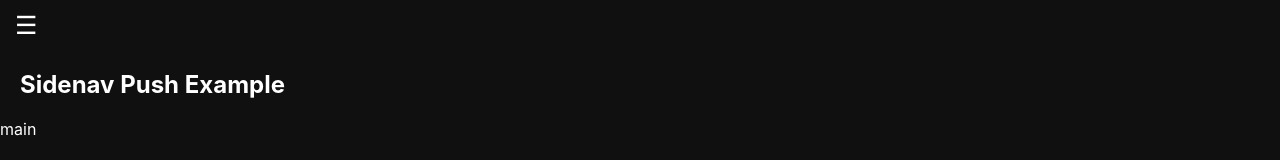
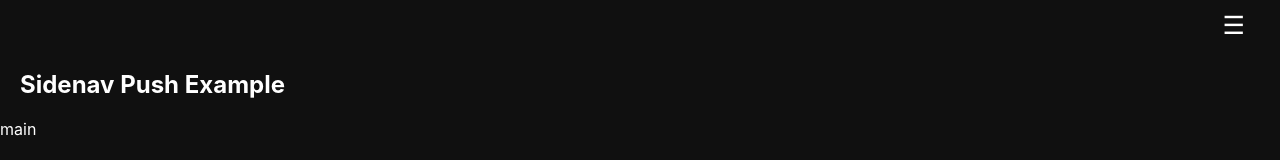
Before and after one commit to phelied/Youtube, a React (Create React App) app: page / in a window 1280 px wide. Shown: the top 160 px of the page. Built offline with nearby package versions, Linux system fonts and the light colour scheme.

Commit message:
Change css for Navbar

```diff
--- a/src/App.js
+++ b/src/App.js
@@ -2,7 +2,7 @@
 import React from "react";
 import './App.css';
 import Navbar from "./components/Navbar/navbar";
-import Main from "./components/Main/index";
+import Main from "./components/index";
 
 function App() {
 	return (
--- a/src/components/Navbar/navbar.css
+++ b/src/components/Navbar/navbar.css
@@ -74,8 +74,14 @@ li > img {
 }
 
 .toggle {
+  display: flex;
+  justify-content: flex-end;
   margin: 10px 15px;
   font-size: 25px;
+}
+
+.toggle span {
+  margin-right: 20px;
 }
 
 .sidebar_account_info img {
@@ -89,7 +95,7 @@ li > img {
   margin-top: 20px;
 }
 
-.sidebar_account > span{
+.sidebar_account > span {
   font-weight: 700;
 }
 
@@ -105,12 +111,11 @@ li > img {
   margin: 15px 0;
 }
 
-.sidebar_account_info span{
+.sidebar_account_info span {
   margin: 0 15px;
 }
 
 @media screen and (min-width: 768px) {
-
   .sidebar_header {
     display: block;
   }
@@ -152,10 +157,13 @@ li > img {
   .sidenav {
     padding-top: 15px;
   }
+
   .sidenav a {
     font-size: 18px;
   }
-
+  .sidenav .closebtn {
+    display: none;
+  }
   .sidebar_logo img {
     width: 120px;
     height: 50px;
```
Also changed, not shown: src/components/index.js (renamed from src/components/Main/index.js).
